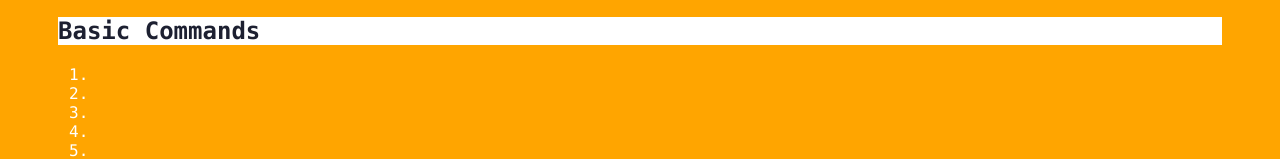
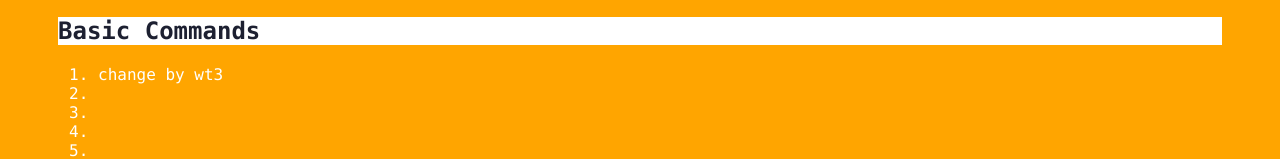
Before and after one commit to wanf425/git_learning, a plain HTML site: page index.html in a window 1280 px wide. Both pictures are taken after a click on the element "Basic Commands". Shown: the part 276-435 px from the top of the page. Drawn offline with Linux system fonts and the light colour scheme.

Commit message:
commit beforewt1

```diff
--- a/index.html
+++ b/index.html
@@ -29,7 +29,7 @@
         <div class="accordion"><h1>Basic Commands</h1></div>
             <div class="panel">
                 <ol>
-                    <li></li>
+                    <li>change by wt3</li>
                     <li></li>
                     <li></li>
                     <li></li>
```
